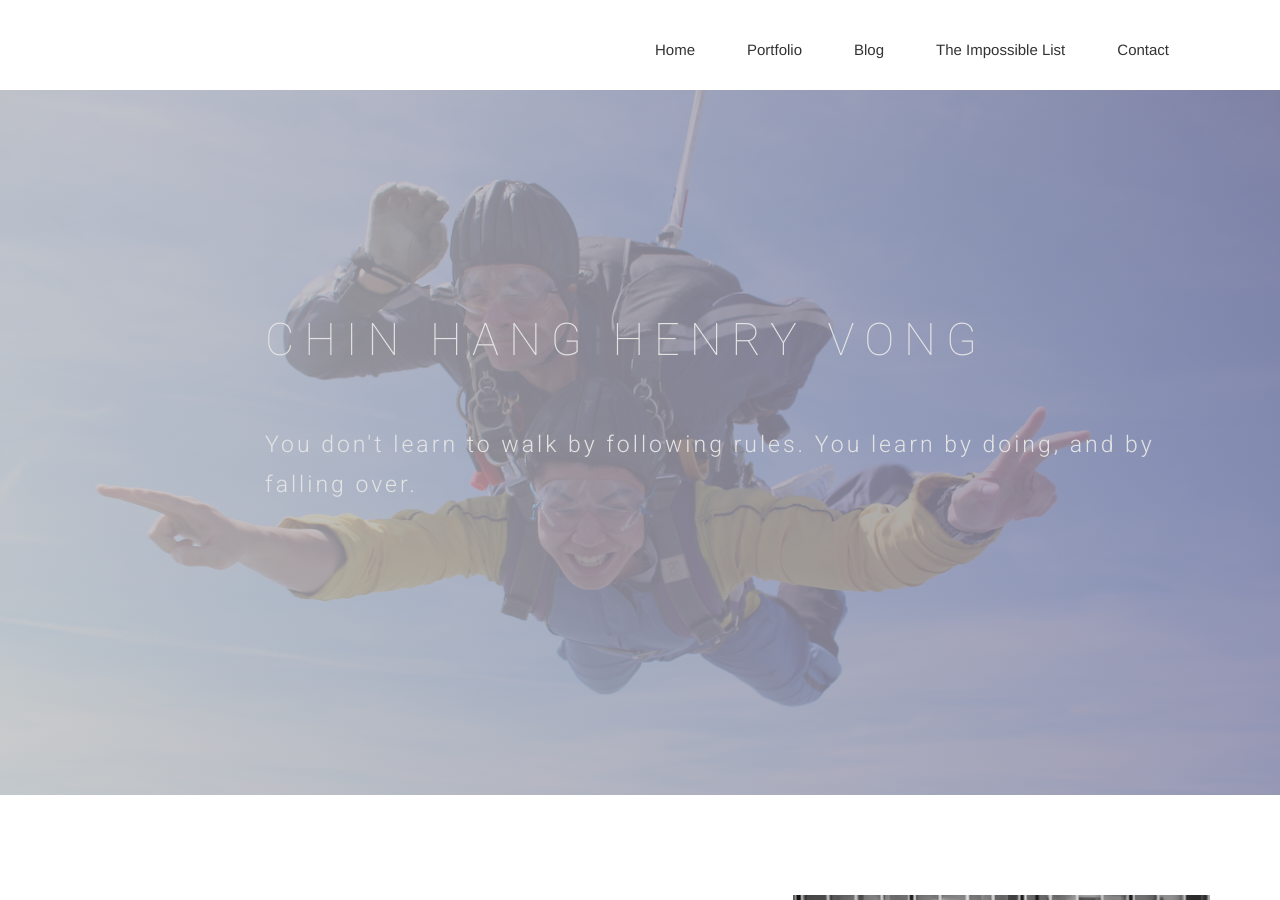
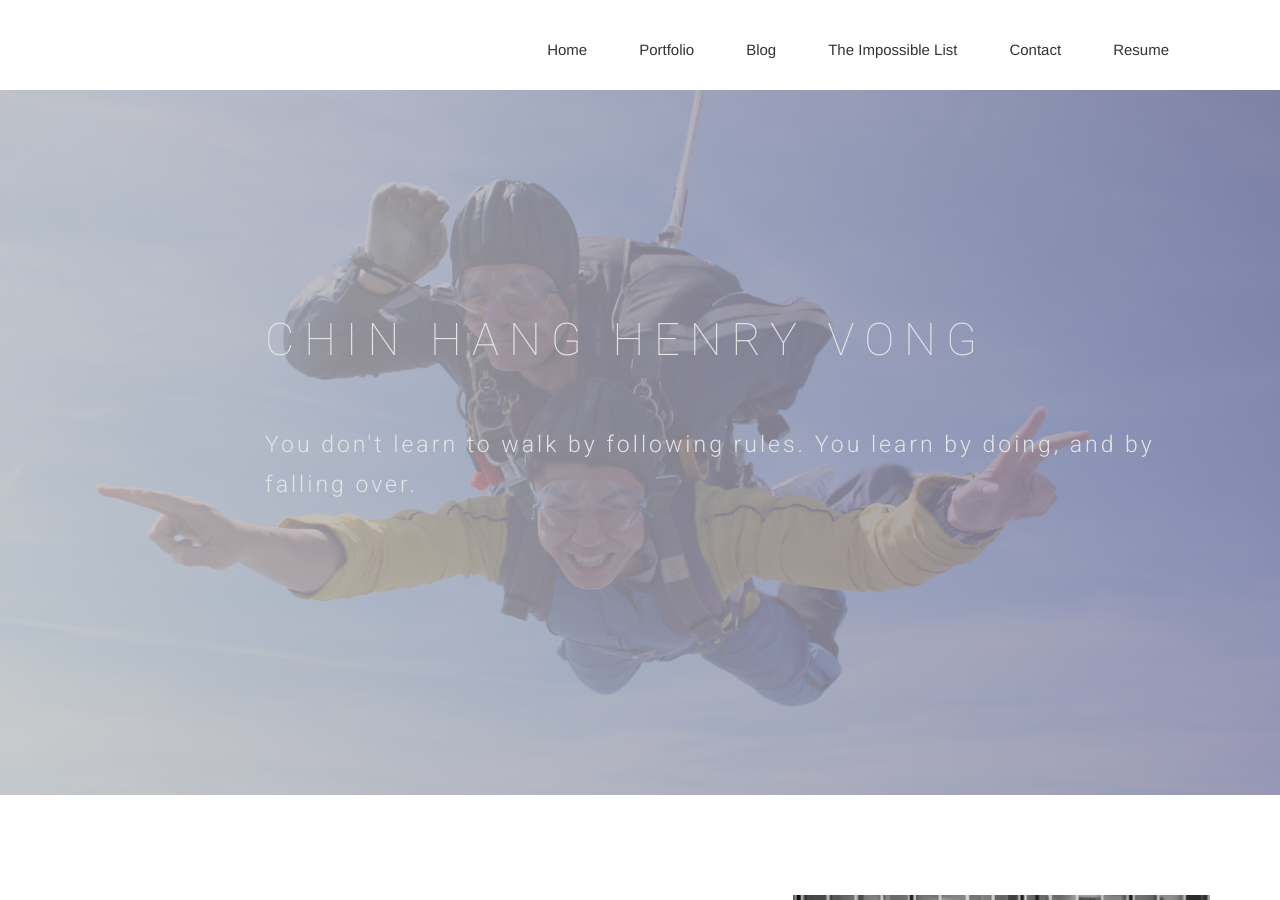
Before and after one commit to chwong1996/myhome, a Jekyll site: the page built from index.html, in a window 1280 px wide and 900 px high. Built offline with Jekyll 4.4.1, drawn with Linux system fonts in a browser that asks for light colours; nearby versions of some CDN libraries; some web fonts are replaced; the list of posts is cut into pages by our own code.

Commit message:
reenable resume

```diff
--- a/_includes/header.html
+++ b/_includes/header.html
@@ -24,7 +24,7 @@
                 <!--li><a href="{{ site.baseurl }}/bookcorner">Book Corner</a></li-->
                 <li><a href="{{ site.baseurl }}/impossible">The Impossible List</a></li>
                 <li><a href="{{ site.baseurl }}/contact">Contact</a></li>
-
+                <li><a href="{{ site.baseurl}}/resume">Resume</a></li>
               </ul>
             </div><!-- /.navbar-collapse -->
           </div><!-- /.container-fluid -->
```
